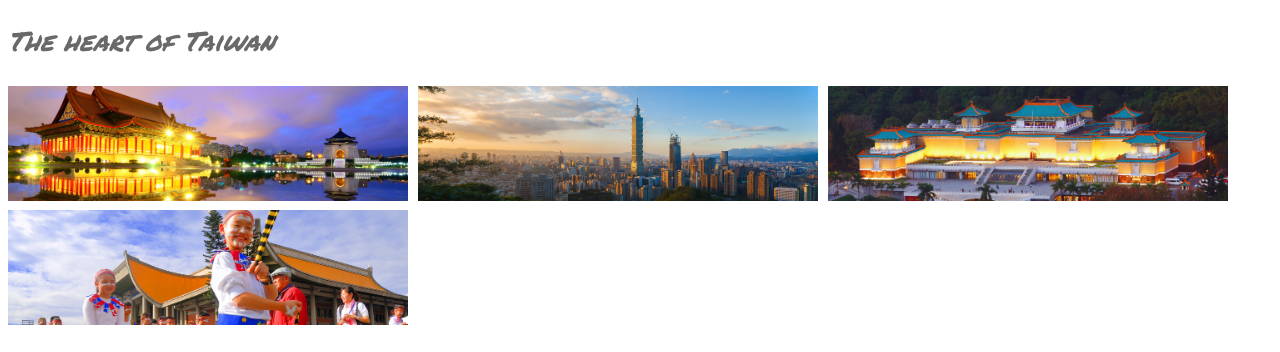
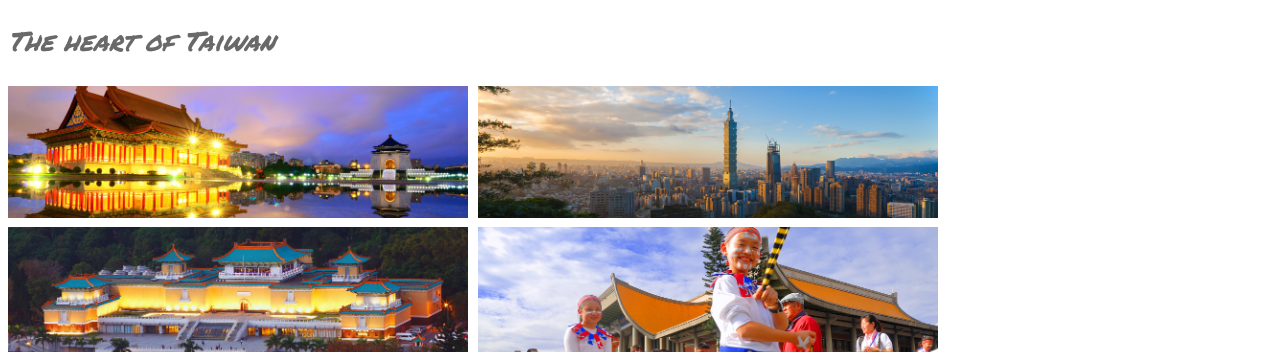
Before and after one commit to lewis6101/lewis6101.github.io, a plain HTML site: page taipei.html in a window 1280 px wide. Shown: the part 101-453 px from the top of the page. Drawn offline with Linux system fonts and the light colour scheme.

Commit message:
Update taipei.html

```diff
--- a/taipei.html
+++ b/taipei.html
@@ -13,7 +13,7 @@
 	<link href="style2.css" rel="stylesheet">
 <link href="https://fonts.googleapis.com/css?family=Gloria+Hallelujah|Permanent+Marker" rel="stylesheet">
 
-<IMG SRC="852.jpg"width="400"> <IMG SRC="456.jpg"width="400"> <IMG SRC="741.jpg"width="400"> <IMG SRC="235.jpg"width="400"></P>
+<IMG SRC="852.jpg"width="460"> <IMG SRC="456.jpg"width="460"> <IMG SRC="741.jpg"width="460"> <IMG SRC="235.jpg"width="460"></P>
 
 <h2>Introduction</h2>
 <p>
```
